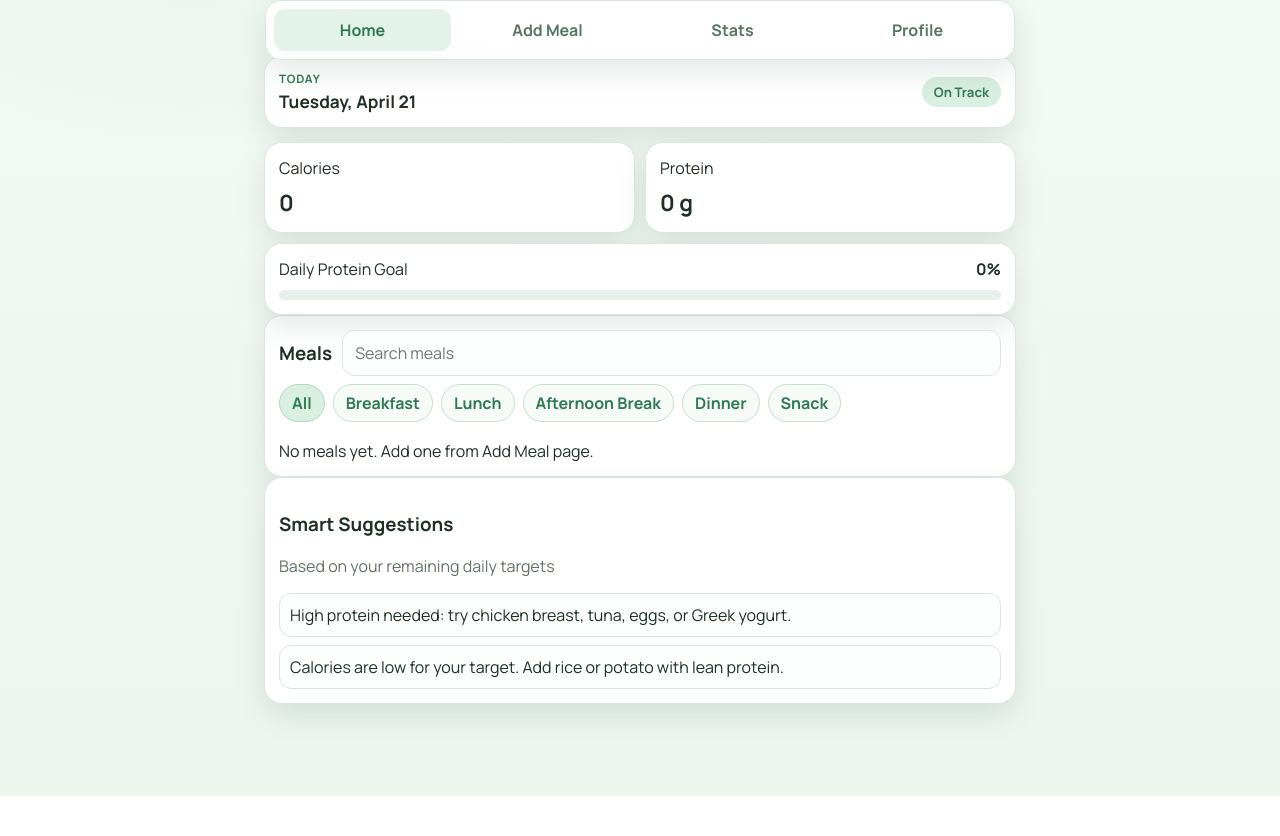
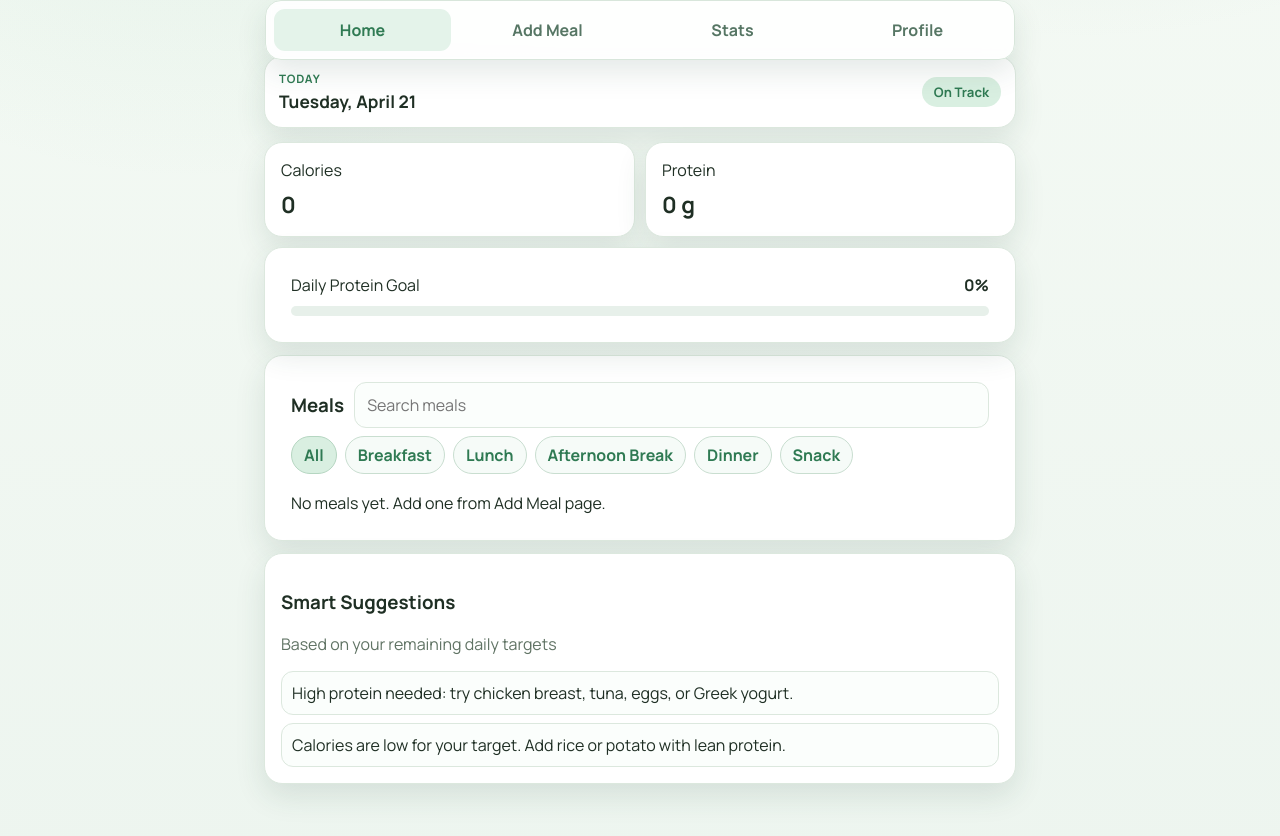
Before and after one commit to KewnsR/trackyourmeal, a website: page index.html in a window 1280 px wide. Shown: the part 730-1566 px from the top of the page. Before the commit the page ends 1526 px from the top, so only its background shows below. Drawn offline with Linux system fonts and the light colour scheme; no server answers.

Commit message:
Update styles.css
aa

```diff
--- a/styles.css
+++ b/styles.css
@@ -174,7 +174,19 @@ html {
   border-radius: 18px;
   border: 1px solid var(--border);
   box-shadow: var(--shadow);
-  padding: 14px;
+  padding: 16px;
+}
+
+.stat-card.full,
+.meals-card,
+.smart-suggestions-card {
+  margin-bottom: 12px;
+
+  padding: 26px;
+}
+
+.main-app > :last-child {
+  margin-bottom: 0;
 }
 
 .stat-card p,
```
